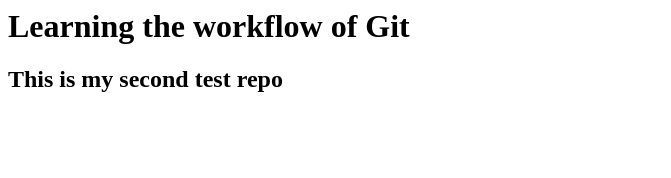
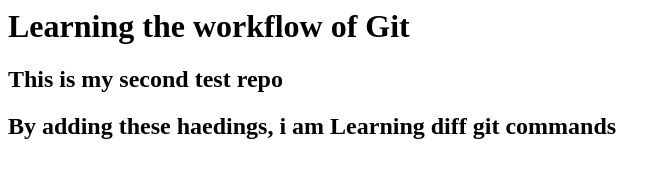
Before and after one commit to PrateekRohilla/test-repo, a plain HTML site: page index.html in a window 1280 px wide. Shown: the whole page, without its empty margins (0-671 px from the left). Drawn offline with Linux system fonts and the light colour scheme.

Commit message:
cleaning stuff before learning branches

```diff
--- a/index.html
+++ b/index.html
@@ -11,5 +11,8 @@
         <h2>
             This is my second test repo
         </h2>
+        <h2>
+            By adding these haedings, i am Learning diff git commands
+        </h2>
     </body>
 </html>
```
